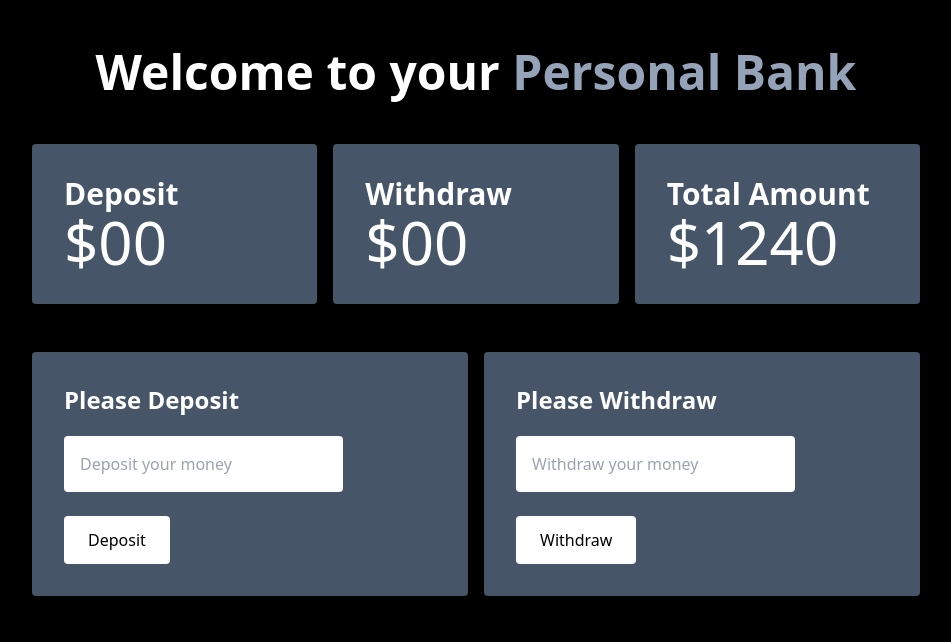
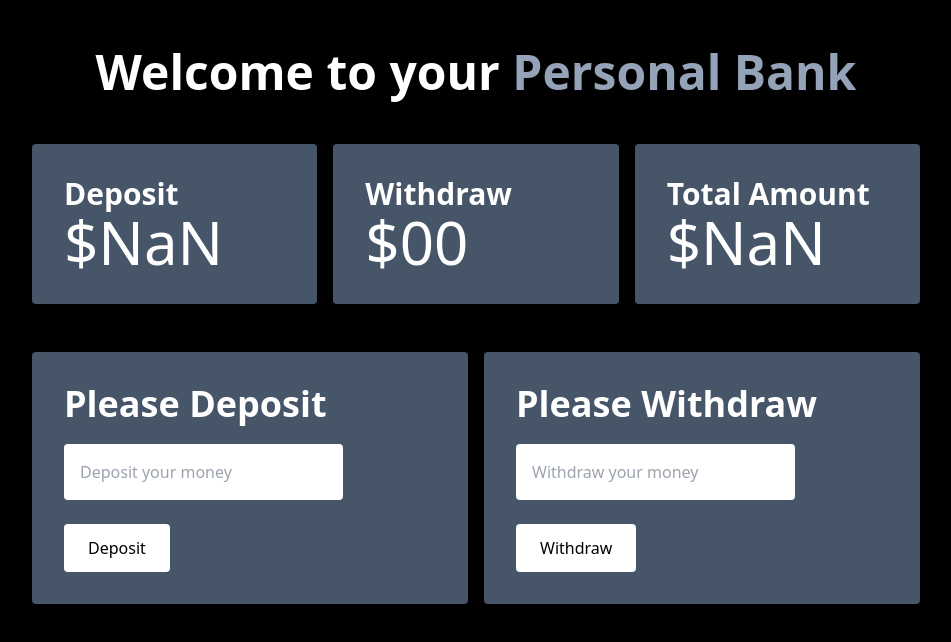
Before and after one commit to PARSA-00-55/bank-project, a plain HTML site: page bank-page.html in a window 1280 px wide. Both pictures are taken after a click on the button "Deposit". Shown: the whole page, without its empty margins (164-1115 px from the left). Drawn offline with nearby package versions, Linux system fonts and the light colour scheme.

Commit message:
deposit js code added

```diff
--- a/bank-page.html
+++ b/bank-page.html
@@ -7,6 +7,9 @@
     <title>Bank Page</title>
     <!-- tailwind CDN link -->
     <script src="https://cdn.tailwindcss.com"></script>
+    <!-- JS file link -->
+    <script defer src="js/deposit.js"></script>
+    <script defer src="js/withdraw.js"></script>
 </head>
 <body class="bg-black text-white">
     <header>
@@ -17,7 +20,7 @@
             <div class="grid grid-cols-3 w-9/12 gap-4 mx-auto">
                 <div class="bg-slate-600 p-8 rounded">
                     <h3 class="text-3xl font-bold">Deposit</h3>
-                    <h1 class="text-6xl">$<span>00</span></h1>
+                    <h1 class="text-6xl">$<span id="deposit-amount">00</span></h1>
                 </div>
                 <div class="bg-slate-600 p-8 rounded">
                     <h3 class="text-3xl font-bold">Withdraw</h3>
@@ -25,7 +28,7 @@
                 </div>
                 <div class="bg-slate-600 p-8 rounded">
                     <h3 class="text-3xl font-bold">Total Amount</h3>
-                    <h1 class="text-6xl">$<span>1240</span></h1>
+                    <h1 class="text-6xl">$<span id="total-amount">1240</span></h1>
                 </div>
             </div>
         </section>
@@ -34,14 +37,14 @@
         <section class="m-12">
             <div class="grid grid-cols-2 w-9/12 gap-4 mx-auto">
                 <div class="bg-slate-600 p-8 rounded">
-                    <h4 class=" text-2xl font-semibold mb-5 text-white">Please Deposit</h4>
-                    <input type="email" class="p-4 w-9/12 block mb-2 rounded text-black" name="" id="user-email" placeholder="Deposit your money">
-                    <button class="bg-white text-black px-6 py-3 mt-4 rounded hover:font-bold" id="log-in-btn">Deposit</button>
+                    <h4 class=" text-4xl font-semibold mb-5 text-white">Please Deposit</h4>
+                    <input type="email" class="p-4 w-9/12 block mb-2 rounded text-black" name="" id="deposit-field" placeholder="Deposit your money">
+                    <button class="bg-white text-black px-6 py-3 mt-4 rounded hover:font-bold" id="deposit-btn">Deposit</button>
                 </div>
                 <div class="bg-slate-600 p-8 rounded">
-                    <h4 class=" text-2xl font-semibold mb-5 text-white">Please Withdraw</h4>
+                    <h4 class=" text-4xl font-semibold mb-5 text-white">Please Withdraw</h4>
                     <input type="email" class="p-4 w-9/12 block mb-2 rounded text-black" name="" id="user-email" placeholder="Withdraw your money">
-                    <button class="bg-white text-black px-6 py-3 mt-4 rounded hover:font-bold" id="log-in-btn">Withdraw</button>
+                    <button class="bg-white text-black px-6 py-3 mt-4 rounded hover:font-bold" id="withdraw-btn">Withdraw</button>
                 </div>
             </div>
         </section>
--- a/js/deposit.js
+++ b/js/deposit.js
@@ -0,0 +1,29 @@
+//step-1 : add event handler with the deposit button
+const depositButton = document.getElementById('deposit-btn');
+depositButton.addEventListener('click', function(){
+    //step-2 : get the deposit input field value
+    const depositFiledElement = document.getElementById('deposit-field');
+    const depositFiledstring = depositFiledElement.value;
+    const depositField = parseFloat(depositFiledstring);
+
+    //step-3 : get the current deposit total
+    const currentDepositAmout = document.getElementById('deposit-amount');
+    const depositAmountString = currentDepositAmout.innerText;
+    const previousDepositValue = parseFloat(depositAmountString);
+
+    const totalDepositValue = depositField + previousDepositValue;
+
+    currentDepositAmout.innerText = totalDepositValue;
+
+    const totalamount = document.getElementById('total-amount');
+    const totalamountstring = totalamount.innerText;
+    const totalAmountValue = parseFloat(totalamountstring);
+
+    const totalAmount = totalAmountValue + depositField;
+
+    totalamount.innerText = totalAmount;
+
+    //step-7 : reset the vlaue after input
+    depositFiledElement.value = '';
+
+})
```
Also changed, not shown: js/withdraw.js (added).
